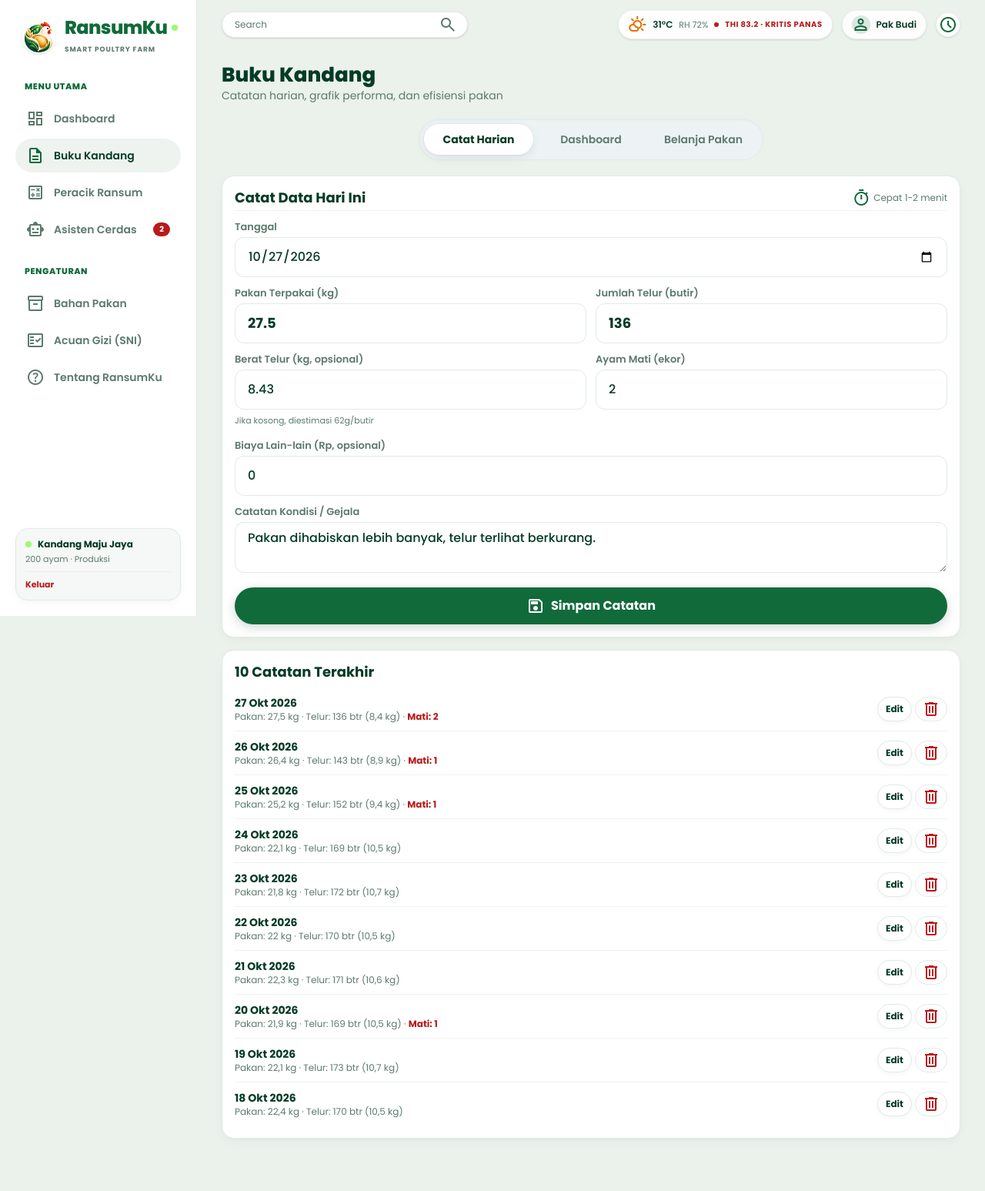
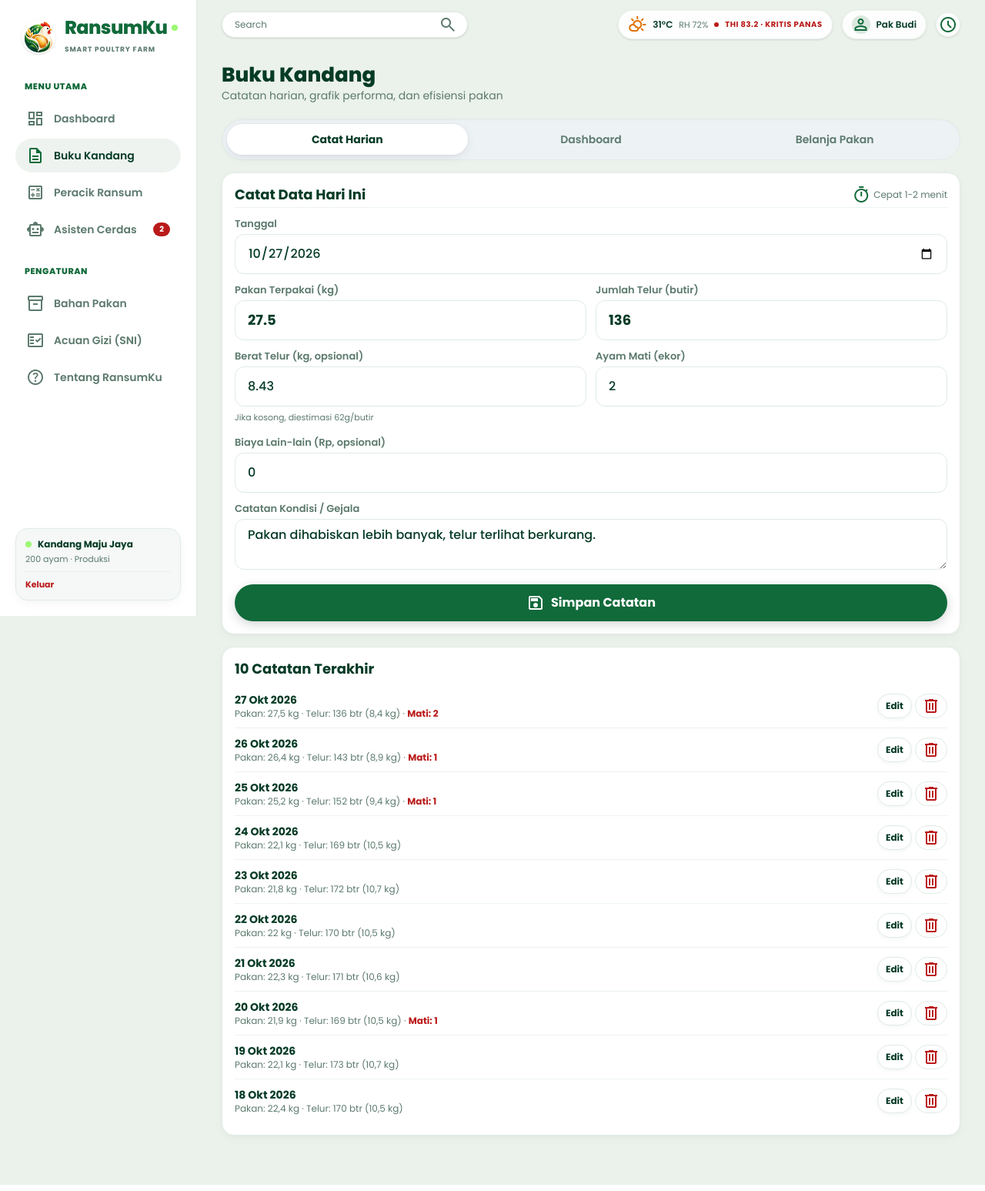
Before and after one commit to ahwine/ransumku, a Laravel app: page /catatan in a window 1280 px wide. Shown: the whole page at 77% size. Run offline with Laravel 12, Linux system fonts and the light colour scheme; a user stored in the database is signed in; data comes from the database, SQL or seed files in the repository; data that the repository does not hold is empty; style sheets or scripts are compiled from the project's sources.

Commit message:
fix(tabs): perbaiki animasi geser meluncur mulus dan sesuaikan lebar tab agar memenuhi container card (w-full)

```diff
--- a/resources/js/app.js
+++ b/resources/js/app.js
@@ -88,7 +88,7 @@ function initSlidingTabs() {
             if (!animate) {
                 slider.style.transition = 'none';
             } else {
-                slider.style.transition = 'transform 320ms cubic-bezier(0.25, 1, 0.5, 1), width 320ms cubic-bezier(0.25, 1, 0.5, 1), height 320ms cubic-bezier(0.25, 1, 0.5, 1), opacity 150ms ease';
+                slider.style.transition = 'transform 340ms cubic-bezier(0.25, 1, 0.5, 1), width 340ms cubic-bezier(0.25, 1, 0.5, 1), height 340ms cubic-bezier(0.25, 1, 0.5, 1)';
             }
 
             const x = targetBtn.offsetLeft;
@@ -103,7 +103,7 @@ function initSlidingTabs() {
             if (!animate) {
                 void slider.offsetHeight; // Force reflow
                 requestAnimationFrame(() => {
-                    slider.style.transition = 'transform 320ms cubic-bezier(0.25, 1, 0.5, 1), width 320ms cubic-bezier(0.25, 1, 0.5, 1), height 320ms cubic-bezier(0.25, 1, 0.5, 1), opacity 150ms ease';
+                    slider.style.transition = 'transform 340ms cubic-bezier(0.25, 1, 0.5, 1), width 340ms cubic-bezier(0.25, 1, 0.5, 1), height 340ms cubic-bezier(0.25, 1, 0.5, 1)';
                 });
             }
         };
@@ -164,7 +164,12 @@ function initSlidingTabs() {
                 // Ignore url parse errors
             }
 
-            window.dispatchEvent(new Event('resize'));
+            // Resize Chart.js instances cleanly if visible
+            setTimeout(() => {
+                if (window.Chart && window.Chart.instances) {
+                    Object.values(window.Chart.instances).forEach((ci) => ci.resize());
+                }
+            }, 60);
         };
 
         buttons.forEach((btn) => {
@@ -182,9 +187,15 @@ function initSlidingTabs() {
         requestAnimationFrame(() => updateSlider(activeBtn, false));
         setTimeout(() => updateSlider(activeBtn, false), 50);
 
+        let prevW = window.innerWidth;
+        let prevH = window.innerHeight;
         window.addEventListener('resize', () => {
-            const currentActive = buttons.find((b) => b.classList.contains('active-tab')) || buttons[0];
-            updateSlider(currentActive, false);
+            if (window.innerWidth !== prevW || window.innerHeight !== prevH) {
+                prevW = window.innerWidth;
+                prevH = window.innerHeight;
+                const currentActive = buttons.find((b) => b.classList.contains('active-tab')) || buttons[0];
+                updateSlider(currentActive, false);
+            }
         });
 
         if (document.fonts?.ready) {
--- a/resources/views/catatan/index.blade.php
+++ b/resources/views/catatan/index.blade.php
@@ -15,20 +15,18 @@
     $tabAktif = request()->query('tab', 'form');
 @endphp
 
-<div data-tabs class="space-y-5">
-    <div class="flex justify-center">
-        <div data-tab-nav class="tab-segmented-track relative grid grid-cols-3 gap-1 p-1.5 rounded-full text-center text-xs sm:text-sm font-bold select-none w-full max-w-md">
+<div data-tabs class="space-y-4">
+    <div data-tab-nav class="tab-segmented-track relative grid grid-cols-3 gap-1 p-1.5 rounded-full text-center text-xs sm:text-sm font-bold select-none w-full">
         <div data-tab-slider class="tab-slider" aria-hidden="true"></div>
-            <button type="button" data-tab="form" class="relative z-10 py-2 sm:py-2.5 px-2 sm:px-3 rounded-full transition-colors duration-200 cursor-pointer {{ $tabAktif === 'form' ? 'active-tab bg-white shadow-xs text-ink font-bold' : 'text-muted hover:text-ink font-semibold' }}">
+        <button type="button" data-tab="form" class="relative z-10 py-2.5 px-3 rounded-full transition-colors duration-200 cursor-pointer outline-none focus:outline-none focus:ring-0 select-none {{ $tabAktif === 'form' ? 'active-tab bg-white shadow-xs text-ink font-bold' : 'text-muted hover:text-ink font-semibold' }}">
             Catat Harian
         </button>
-            <button type="button" data-tab="dashboard" class="relative z-10 py-2 sm:py-2.5 px-2 sm:px-3 rounded-full transition-colors duration-200 cursor-pointer {{ $tabAktif === 'dashboard' ? 'active-tab bg-white shadow-xs text-ink font-bold' : 'text-muted hover:text-ink font-semibold' }}">
+        <button type="button" data-tab="dashboard" class="relative z-10 py-2.5 px-3 rounded-full transition-colors duration-200 cursor-pointer outline-none focus:outline-none focus:ring-0 select-none {{ $tabAktif === 'dashboard' ? 'active-tab bg-white shadow-xs text-ink font-bold' : 'text-muted hover:text-ink font-semibold' }}">
             Dashboard
         </button>
-            <button type="button" data-tab="beli" class="relative z-10 py-2 sm:py-2.5 px-2 sm:px-3 rounded-full transition-colors duration-200 cursor-pointer {{ $tabAktif === 'beli' ? 'active-tab bg-white shadow-xs text-ink font-bold' : 'text-muted hover:text-ink font-semibold' }}">
+        <button type="button" data-tab="beli" class="relative z-10 py-2.5 px-3 rounded-full transition-colors duration-200 cursor-pointer outline-none focus:outline-none focus:ring-0 select-none {{ $tabAktif === 'beli' ? 'active-tab bg-white shadow-xs text-ink font-bold' : 'text-muted hover:text-ink font-semibold' }}">
             Belanja Pakan
         </button>
-        </div>
     </div>
 
     {{-- Panel 1: Form Catatan Harian --}}
```
Also changed, not shown: resources/views/asisten/index.blade.php (+9 -11 lines). Lines whose indentation alone changed are shown as unchanged.
